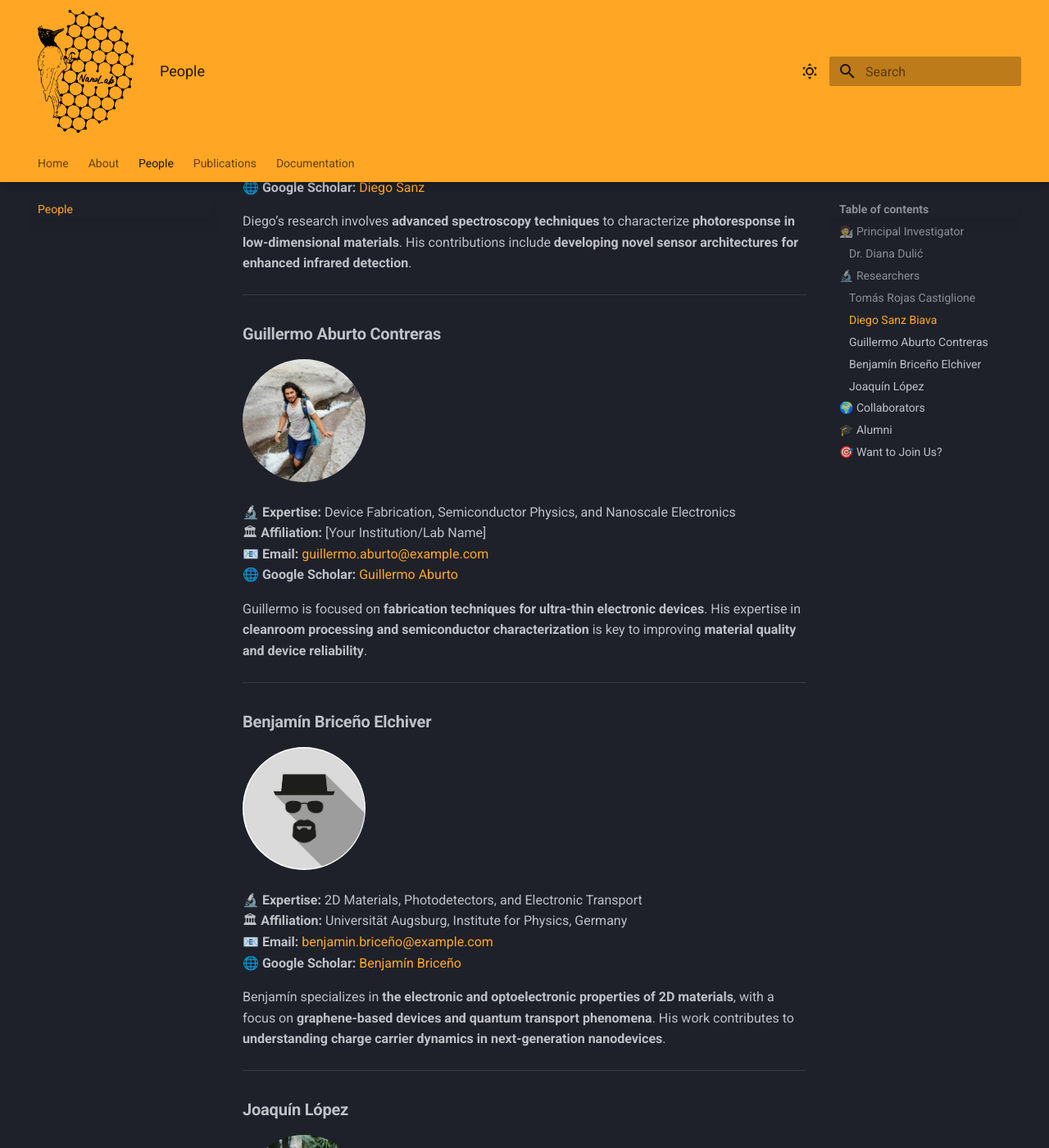
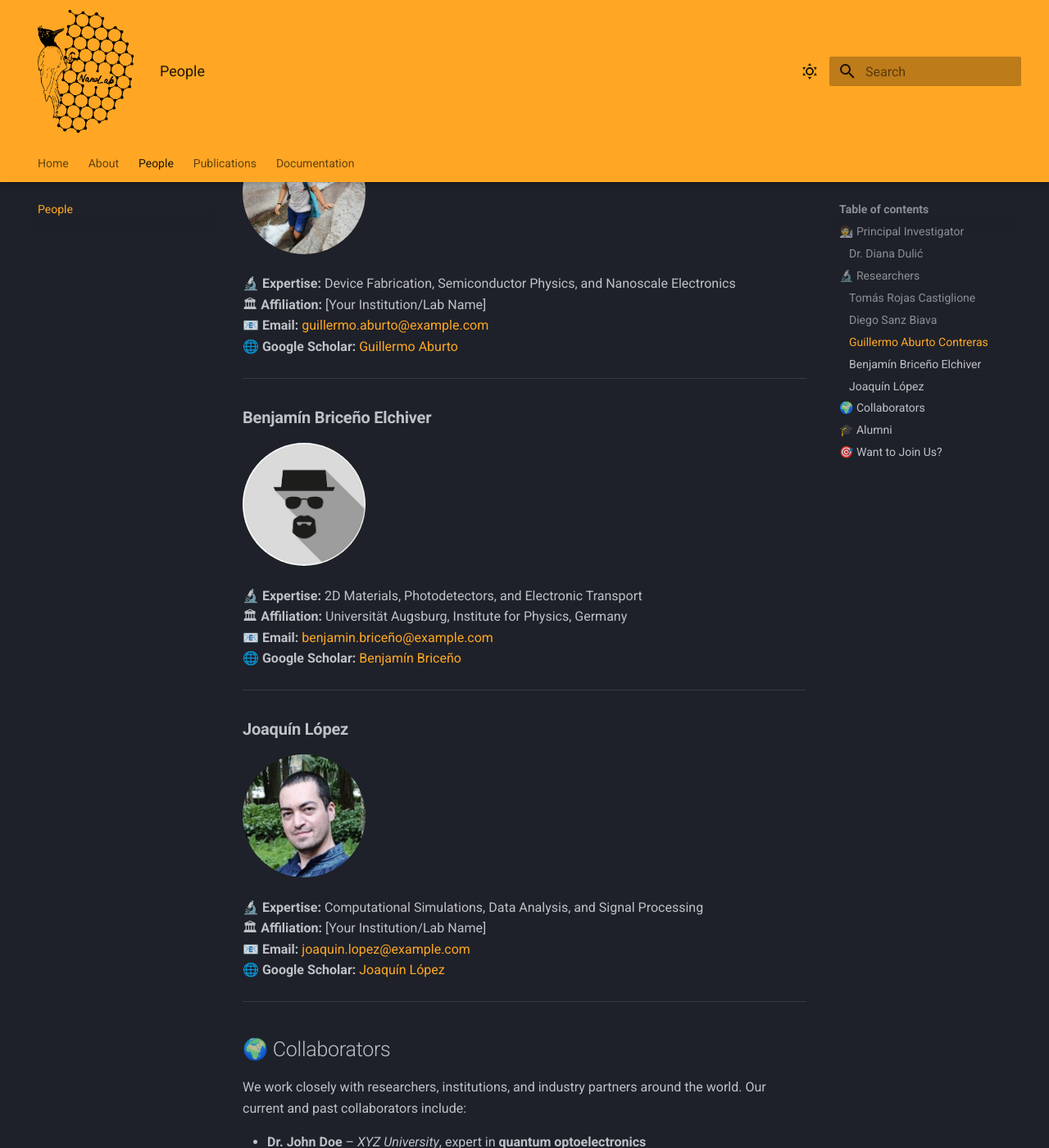
Before and after one commit to nanolab-fcfm/lab-webpage, an MkDocs documentation site: the page built from docs/people.md, in a window 1280 px wide and 1400 px high, scrolled down 1639 px. Shown: the whole window at 82% size. Built offline with MkDocs 1.6.1 and Material for MkDocs 9.7.7, drawn with Linux system fonts in a browser that asks for light colours; some of the changed text lies outside the part shown.

Commit message:
deleting fake people info

```diff
--- a/docs/people.md
+++ b/docs/people.md
@@ -14,8 +14,6 @@ Welcome to our lab! We are a passionate team of researchers dedicated to **optoe
 📧 **Email:** [diana.dulic@example.com](mailto:diana.dulic@example.com)
 🌐 **Website:** [ResearchGate/Google Scholar/University Profile]
 
-Dr. Dulić leads the team in exploring **novel 2D materials, quantum transport, and photodetection technologies**. With years of experience in **graphene-based electronics and nanophotonics**, she guides research projects that push the limits of **sensor miniaturization and performance**.
-
 ---
 
 ## 🔬 Researchers
@@ -28,8 +26,6 @@ Dr. Dulić leads the team in exploring **novel 2D materials, quantum transport,
 📧 **Email:** [tomas.rojas.c@ug.uchile.cl](mailto:tomas.rojas.c@ug.uchile.cl)
 🌐 **Google Scholar:** [Tomás Rojas](https://scholar.google.com/citations?user=I7ZapO8AAAAJ&hl=en)
 
-Tomás specializes in **high-sensitivity graphene-based photodetectors**. His work focuses on **passivation techniques using aluminum oxide** and enhancing **device stability for real-world applications**.
-
 ---
 
 ### **Diego Sanz Biava**
@@ -39,8 +35,6 @@ Tomás specializes in **high-sensitivity graphene-based photodetectors**. His wo
 🏛 **Affiliation:** [Your Institution/Lab Name]
 📧 **Email:** [diego.sanz@example.com](mailto:diego.sanz@example.com)
 🌐 **Google Scholar:** [Diego Sanz](#)
-
-Diego’s research involves **advanced spectroscopy techniques** to characterize **photoresponse in low-dimensional materials**. His contributions include **developing novel sensor architectures for enhanced infrared detection**.
 
 ---
 
@@ -52,8 +46,6 @@ Diego’s research involves **advanced spectroscopy techniques** to characterize
 📧 **Email:** [guillermo.aburto@example.com](mailto:guillermo.aburto@example.com)
 🌐 **Google Scholar:** [Guillermo Aburto](#)
 
-Guillermo is focused on **fabrication techniques for ultra-thin electronic devices**. His expertise in **cleanroom processing and semiconductor characterization** is key to improving **material quality and device reliability**.
-
 ---
 
 ### **Benjamín Briceño Elchiver**
@@ -64,8 +56,6 @@ Guillermo is focused on **fabrication techniques for ultra-thin electronic devic
 📧 **Email:** [benjamin.briceño@example.com](mailto:benjamin.briceño@example.com)
 🌐 **Google Scholar:** [Benjamín Briceño](#)
 
-Benjamín specializes in **the electronic and optoelectronic properties of 2D materials**, with a focus on **graphene-based devices and quantum transport phenomena**. His work contributes to **understanding charge carrier dynamics in next-generation nanodevices**.
-
 ---
 
 ### **Joaquín López**
@@ -75,8 +65,6 @@ Benjamín specializes in **the electronic and optoelectronic properties of 2D ma
 🏛 **Affiliation:** [Your Institution/Lab Name]
 📧 **Email:** [joaquin.lopez@example.com](mailto:joaquin.lopez@example.com)
 🌐 **Google Scholar:** [Joaquín López](#)
-
-Joaquín brings expertise in **computational modeling** and **statistical analysis** for predicting device performance. His work enhances **understanding of charge transport mechanisms in emerging materials**.
 
 ---
 
```
